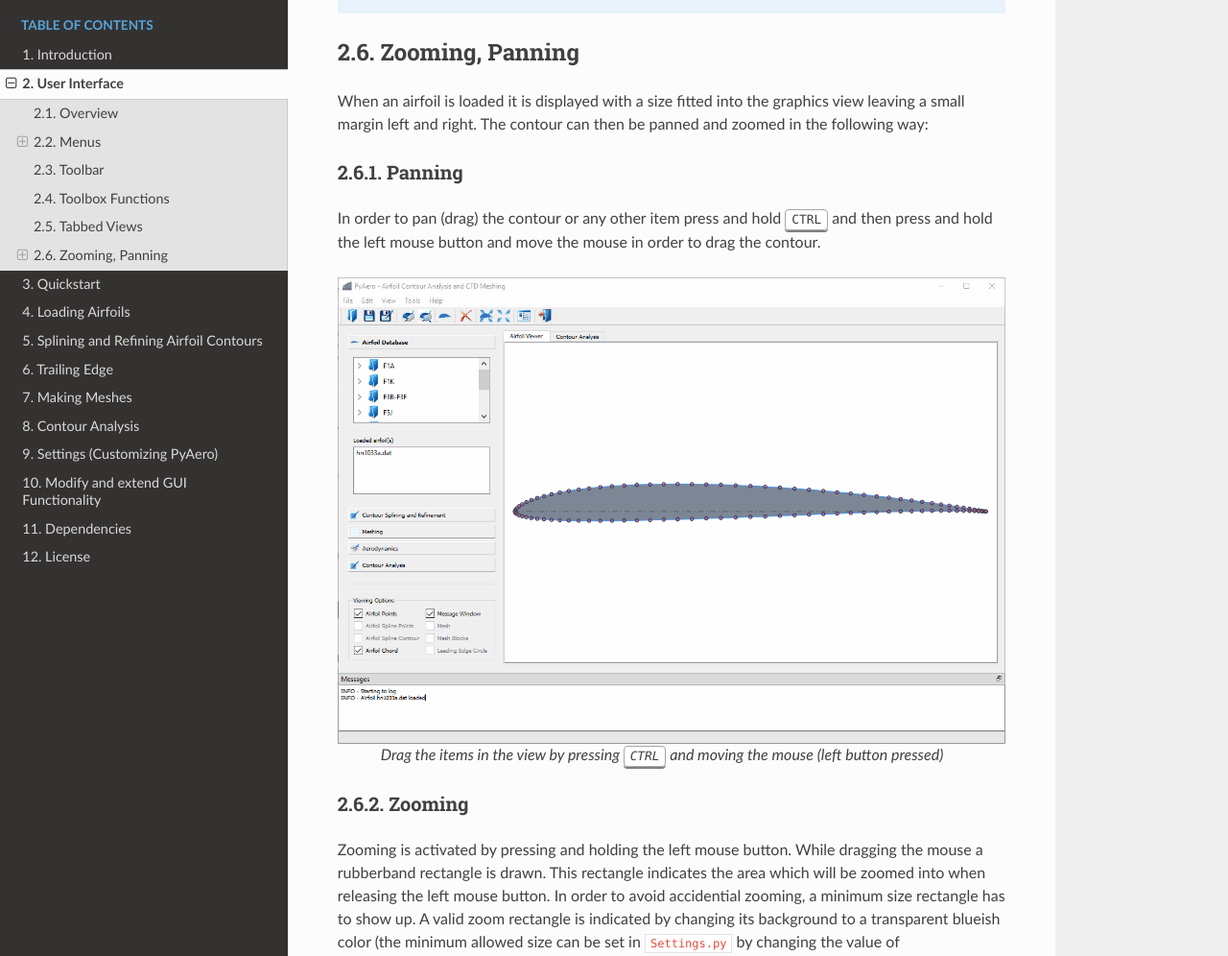
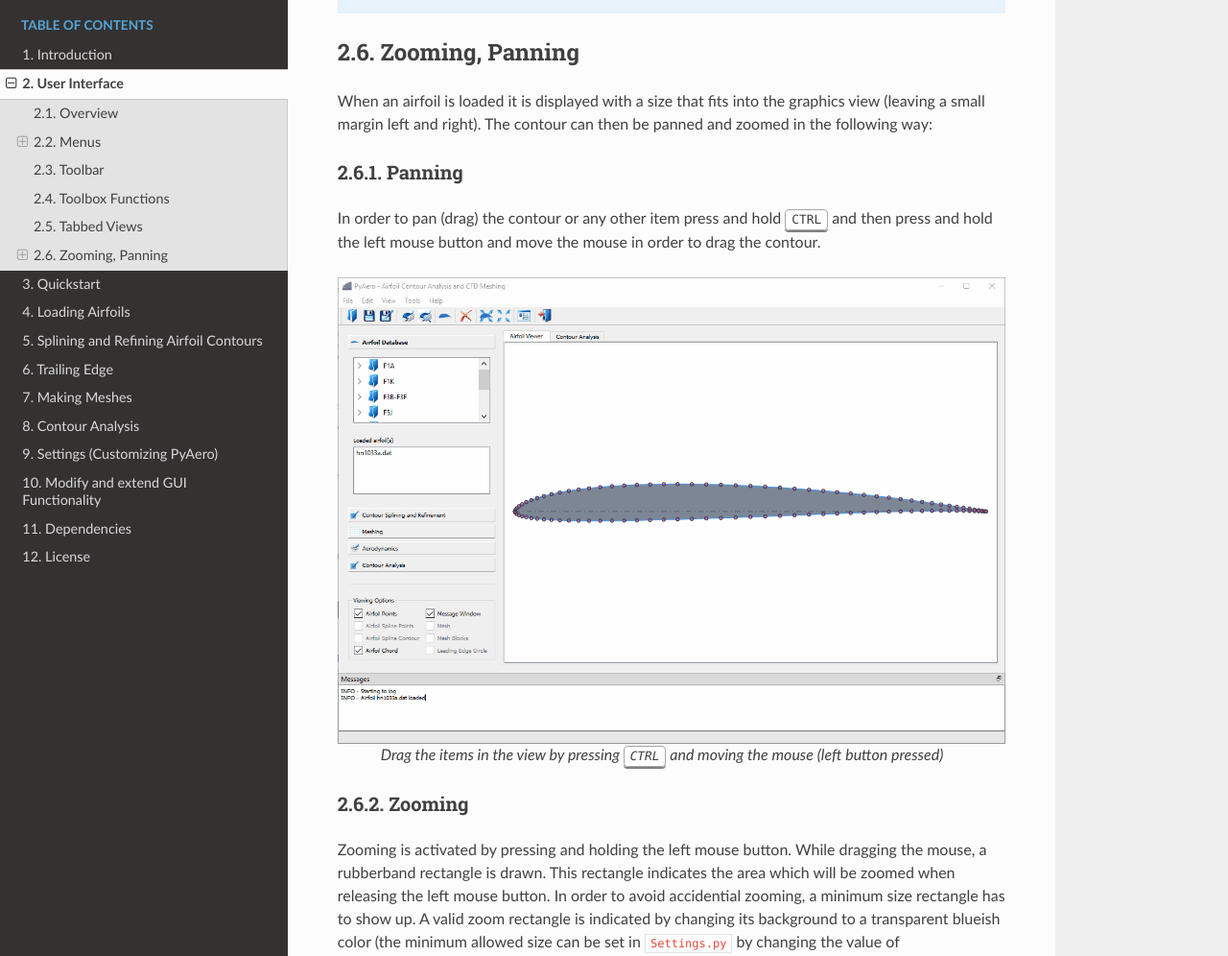
Before and after one commit to chiefenne/PyAero, a Sphinx documentation site: the page built from docs/ui_GUI.rst, in a window 1280 px wide and 1400 px high, scrolled down 6075 px. Shown: the part 162-1158 px from the top of the window at 96% size. Built offline with Sphinx 7.4.7 and the Read the Docs theme 2.0.0, drawn with Linux system fonts in a browser that asks for light colours.

Commit message:
update docs

```diff
--- a/docs/ui_GUI.rst
+++ b/docs/ui_GUI.rst
@@ -37,7 +37,8 @@
 See figure above for the location of the menubar in the GUI and the figure below for an overview of the menu structure.
 
 The menus in the menubar and the tools in the toolbar (see Toolbar) are coded in a dynamic way.
-That is, all menus and toolbar items (and their respective handlers/callbacks) are read from XML files (see ``PMenu.xml``, ``PToolbar.xml`` in the ``data/Menus`` folder of the installation).
+That is, all menus and toolbar items (and their respective handlers/callbacks) are read from XML files
+(see ``PMenu.xml``, ``PToolbar.xml`` in the ``data/Menus`` folder of the installation).
 The graphical user interface is automatically populated using the entries of those files.
 With this structure in place, menus and toolbar items can easily be extended and customized.
 When adding new menus and thus functionality, it is required to provide corresponding functions
@@ -108,12 +109,14 @@
 Zooming, Panning
 ----------------
 
-When an airfoil is loaded it is displayed with a size fitted into the graphics view leaving a small margin left and right. The contour can then be panned and zoomed in the following way:
+When an airfoil is loaded it is displayed with a size that fits into the graphics view
+(leaving a small margin left and right). The contour can then be panned and zoomed in the following way:
 
 Panning
 ^^^^^^^
 
-In order to pan (drag) the contour or any other item press and hold :kbd:`CTRL` and then press and hold the left mouse button and move the mouse in order to drag the contour.
+In order to pan (drag) the contour or any other item press and hold :kbd:`CTRL` and then press and hold
+the left mouse button and move the mouse in order to drag the contour.
 
 .. figure::  images/drag_view.gif
    :align:   center
@@ -125,7 +128,12 @@
 Zooming
 ^^^^^^^
 
-Zooming is activated by pressing and holding the left mouse button. While dragging the mouse a rubberband rectangle is drawn. This rectangle indicates the area which will be zoomed into when releasing the left mouse button. In order to avoid accidential zooming, a minimum size rectangle has to show up. A valid zoom rectangle is indicated by changing its background to a transparent blueish color (the minimum allowed size can be set in ``Settings.py`` by changing the value of ``RUBBERBANDSIZE``). In order to zoom in deeper, the rubberband rectangle can be subsequently used.
+Zooming is activated by pressing and holding the left mouse button. While dragging the mouse, a rubberband
+rectangle is drawn. This rectangle indicates the area which will be zoomed when releasing the
+left mouse button. In order to avoid accidential zooming, a minimum size rectangle has to show up.
+A valid zoom rectangle is indicated by changing its background to a transparent blueish color
+(the minimum allowed size can be set in ``Settings.py`` by changing the value of ``RUBBERBANDSIZE``).
+In order to zoom in deeper, the rubberband rectangle can be subsequently used.
 
 Zoom limits (``MINZOOM``, ``MAXZOOM``) are set in the file ``Settings.py``.
 
```
